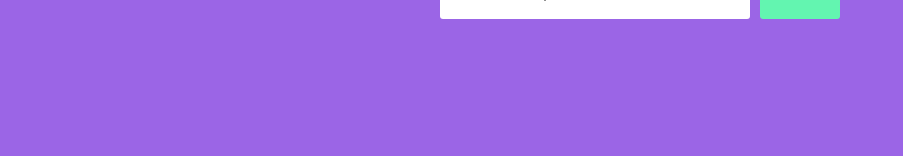
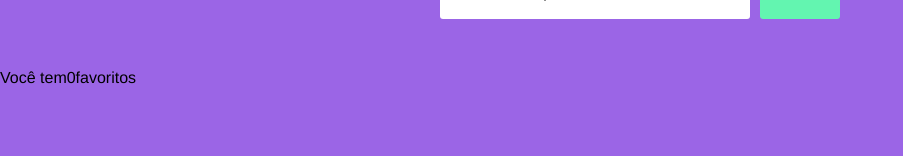
Before and after one commit to CristianeMayara/github-compare, a React (Create React App) app: page / in a window 1280 px wide. Shown: the part 144-300 px from the top of the page, without its empty margins (0-903 px from the left). Built offline with nearby package versions, Linux system fonts and the light colour scheme.

Commit message:
Adding footer component with favorites count

```diff
--- /dev/null
+++ b/src/components/Footer/index.js
@@ -0,0 +1,22 @@
+import React from 'react';
+import PropTypes from 'prop-types';
+
+import { connect } from 'react-redux';
+
+const Footer = ({ count }) => (
+  <p>
+    Você tem
+    {count}
+    favoritos
+  </p>
+);
+
+Footer.propTypes = {
+  count: PropTypes.number.isRequired,
+};
+
+const mapStateToProps = state => ({
+  count: state.favorites.length,
+});
+
+export default connect(mapStateToProps)(Footer);
--- a/src/routes/index.js
+++ b/src/routes/index.js
@@ -1,13 +1,18 @@
-import React from 'react';
+import React, { Fragment } from 'react';
 import { BrowserRouter, Switch, Route } from 'react-router-dom';
+
+import Footer from '../components/Footer';
 
 import Main from '../pages/Main';
 
 const Routes = () => (
   <BrowserRouter>
-    <Switch>
-      <Route exact path="/" component={Main} />
-    </Switch>
+    <Fragment>
+      <Switch>
+        <Route exact path="/" component={Main} />
+      </Switch>
+      <Footer />
+    </Fragment>
   </BrowserRouter>
 );
 
```
